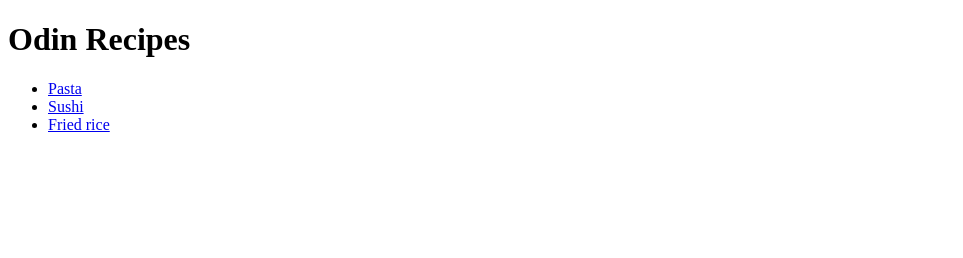
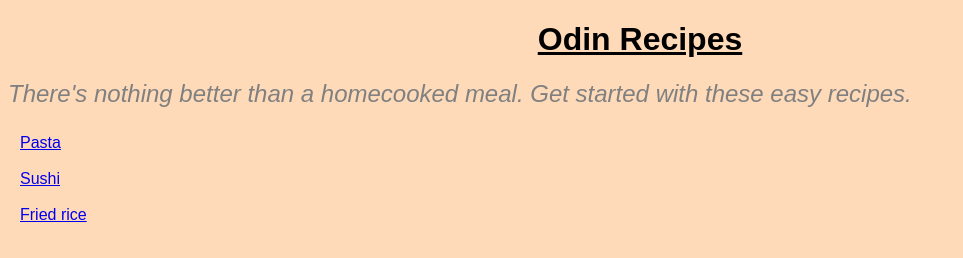
Before and after one commit to klaudine/odin-recipes, a plain HTML site: page index.html in a window 1280 px wide. Shown: the whole page, without its empty margins (0-963 px from the left). Drawn offline with Linux system fonts and the light colour scheme.

Commit message:
Added CSS

```diff
--- a/index.html
+++ b/index.html
@@ -2,17 +2,15 @@
 <html lang="en">
     <head>
         <meta charset="UTF-8">
-
+        <link rel="stylesheet" href="style.css">
+        <title>Odin Recipes</title>
     </head>
 
     <body>
         <h1>Odin Recipes</h1>
-    <ul>
-        <li><a href="recipes/pasta.html">Pasta</a></li>
-        <li><a href="recipes/Sushi.html">Sushi</a></li>
-        <li><a href="recipes/Fried-rice.html">Fried rice<a></li>
-    </ul>
-
-
+        <h2>There's nothing better than a homecooked meal. Get started with these easy recipes.</h2>
+        <div class="Pasta"><a href="recipes/pasta.html">Pasta</a></div>
+        <div class="Sushi"><a href="recipes/Sushi.html">Sushi</a></div>
+        <div class="Fried-Rice"><a href="recipes/Fried-rice.html">Fried rice</a></div>
     </body>
 </html>
--- /dev/null
+++ b/recipes/Fried-rice.css
@@ -0,0 +1,11 @@
+body {
+    background-color: bisque;
+}
+h1 {
+    text-align: center;
+}
+.Photo {
+    width: 100px;
+    text-align: center;
+
+}
--- a/style.css
+++ b/style.css
@@ -1,5 +1,19 @@
-.Pasta {
-    color: red;
-    background-color: black;
+body {
+    background-color: peachpuff;
+    font-family: sans-serif;
+}
+h1{
+    text-align: center;
+    text-decoration: underline;
+}
 
+h2 {
+    color:grey;
+    font-style: italic;
+    font-weight: 50;
 }
+.Pasta, .Sushi, .Fried-Rice {
+    padding: 6px;
+    margin: 6px;
+    border: 6px;
+}
```
Also changed, not shown: recipes/Fried-rice.html (+5 -3 lines).
